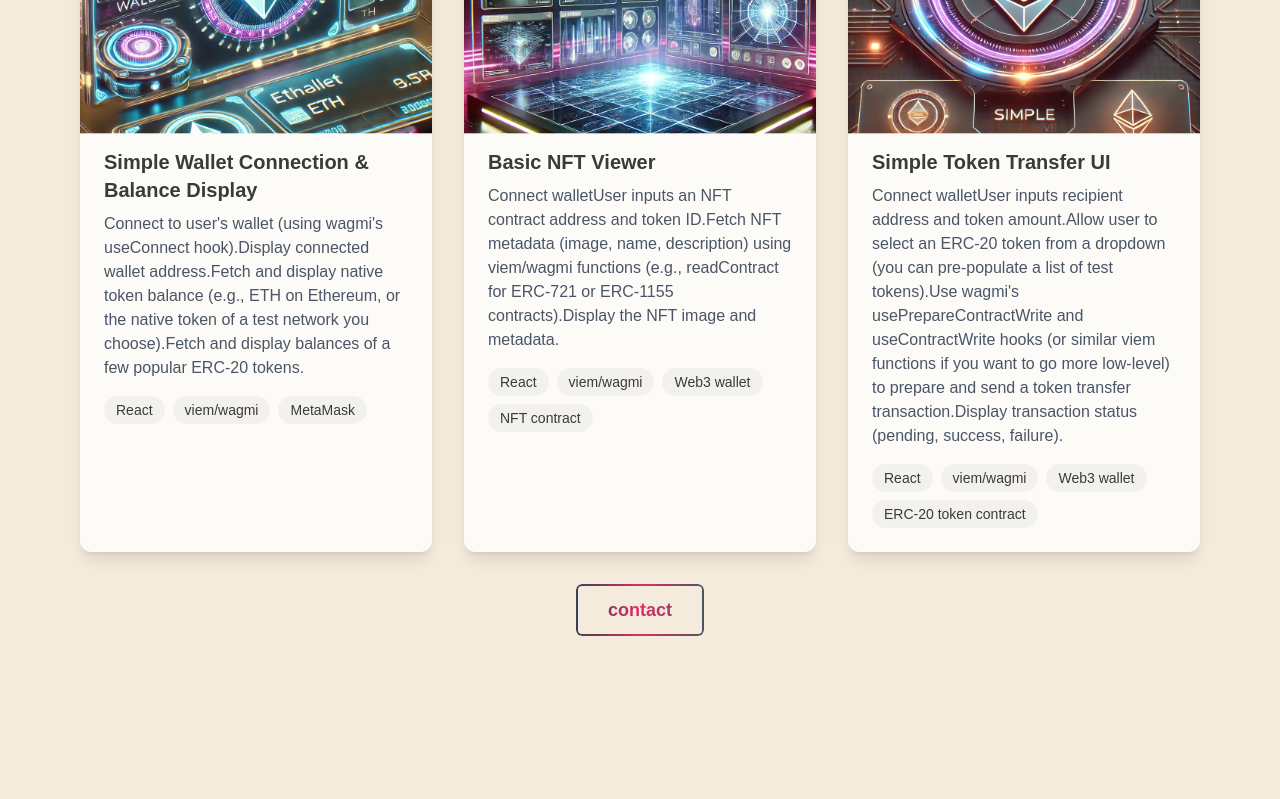
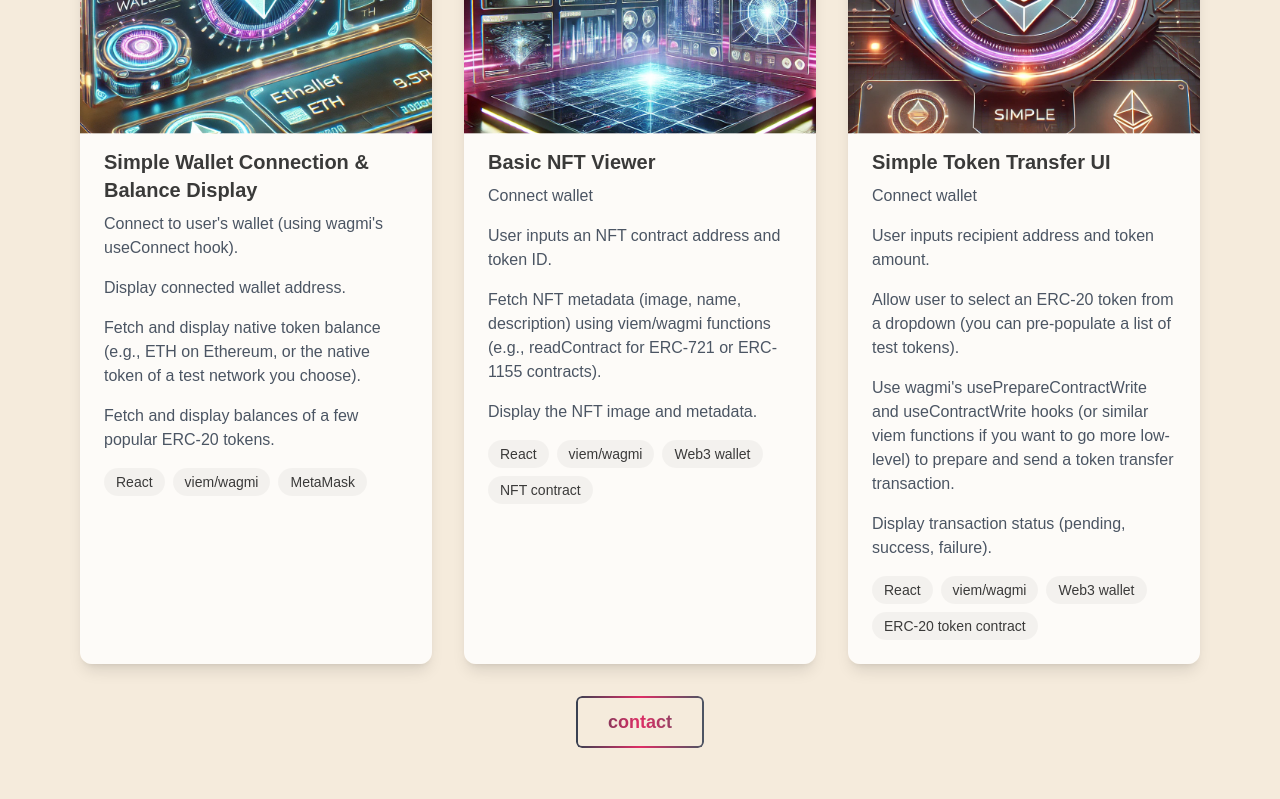
Before and after one commit to gala1234/website, a Next.js app: page / in a window 1280 px wide. Shown: the part 1820-2619 px from the top of the page. Built offline with nearby package versions, Linux system fonts and the light colour scheme.

Commit message:
fixing build

```diff
--- a/src/components/cards/ProjectCard.tsx
+++ b/src/components/cards/ProjectCard.tsx
@@ -6,7 +6,7 @@ import { motion, useReducedMotion } from 'framer-motion';
 
 type ProjectCardProps = {
   title: string;
-  description: string;
+  description: string[];
   technologies: string[];
   link: string;
   image: string;
@@ -71,7 +71,11 @@ export default function ProjectCard({
         >
           {title}
         </motion.h3>
-        <p className="mb-4 text-gray-600 dark:text-gray-300">{description}</p>
+        {description.map((line) => (
+          <p key={line} className="mb-4 text-secondary">
+            {line}
+          </p>
+        ))}
         <div className="flex flex-wrap gap-2">
           {technologies.map((tech) => (
             <motion.span
```
